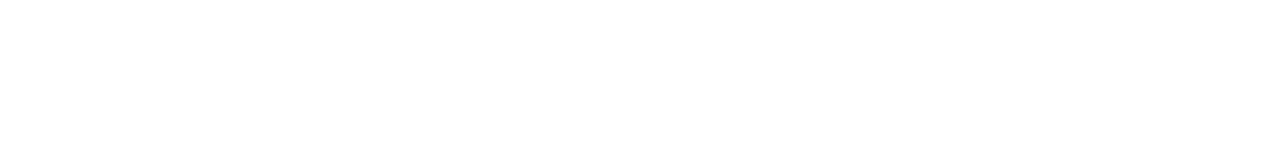
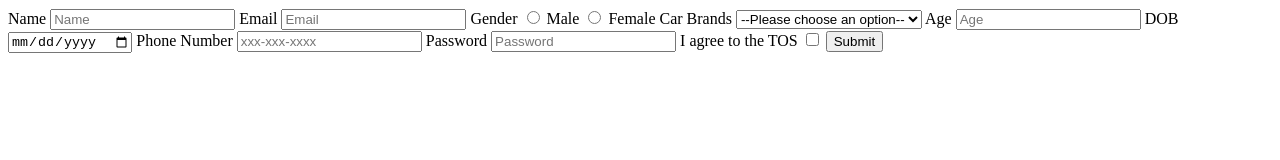
Before and after one commit to acciojob/signup-form-car-joydeepsarkar99, a website: page main.html in a window 1280 px wide. Drawn offline with Linux system fonts and the light colour scheme.

Commit message:
created a submission

```diff
--- a/main.html
+++ b/main.html
@@ -8,6 +8,57 @@
 
 <body>
 	<!-- the entire body must be written by student -->
+	<form method="post">
+		<!-- Name -->
+		<label for="name">Name</label>
+		<input type="text" id="name" placeholder="Name" required>
+		<!-- Email -->
+		<label for="email">Email</label>
+		<input type="email" id="email" placeholder="Email" required>
+		<!-- Gender -->
+		<span>Gender</span>
+		<input type="radio" name="gender" id="gender_m" required>
+		<label for="gender_m">Male</label>
+		<input type="radio" name="gender" id="gender_f">
+		<label for="gender_f">Female</label>
+		<!-- Car Brands -->
+		<label for="cars">Car Brands</label>
+		<select id="cars" required>
+			<option>--Please choose an option--</option>
+			<option>BMW</option>
+			<option>Audi</option>
+			<option>Mercedes</option>
+			<option>Lamborgini</option>
+		</select>
+		<!-- Age -->
+		<label for="age">Age</label>
+		<input type="number" id="age" placeholder="Age" required>
+		<!-- DOB -->
+		<label for="dob">DOB</label>
+		<input type="date" id="dob" required>
+		<!-- Phone Number -->
+		<label for="tel">Phone Number</label>
+		<input type="tel" id="tel" placeholder="xxx-xxx-xxxx">
+		<!-- Password -->
+		<label for="password">Password</label>
+		<input type="password" id="password" placeholder="Password" required>
+		<!-- Agree Condition -->
+		<label for="tos">I agree to the TOS</label>
+		<input type="checkbox" id="tos" required>
+		<!-- Submit -->
+		<button type="submit">Submit</button>
+	</form>
+
+
+
+
+
+
+
+
+
+
+
     <script type="text/javascript" src="./script.js">
 </script>
 
```
